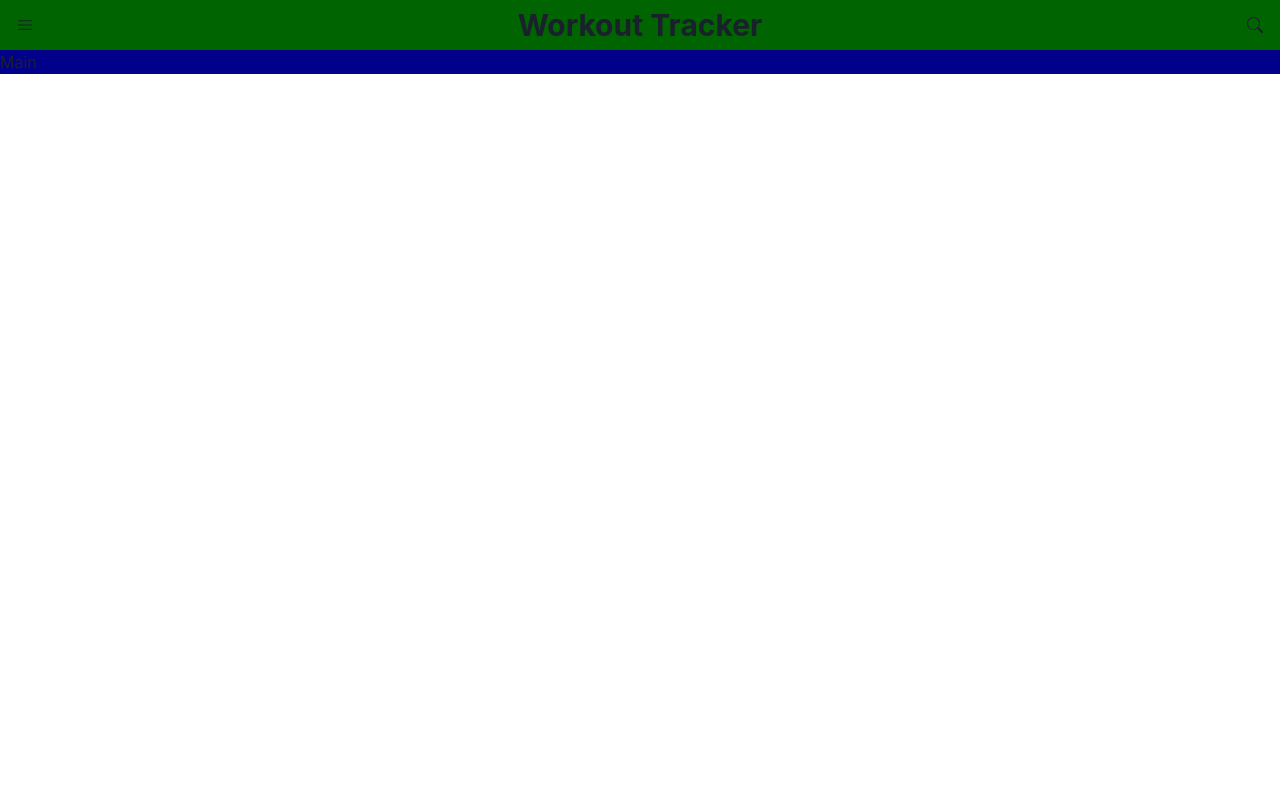
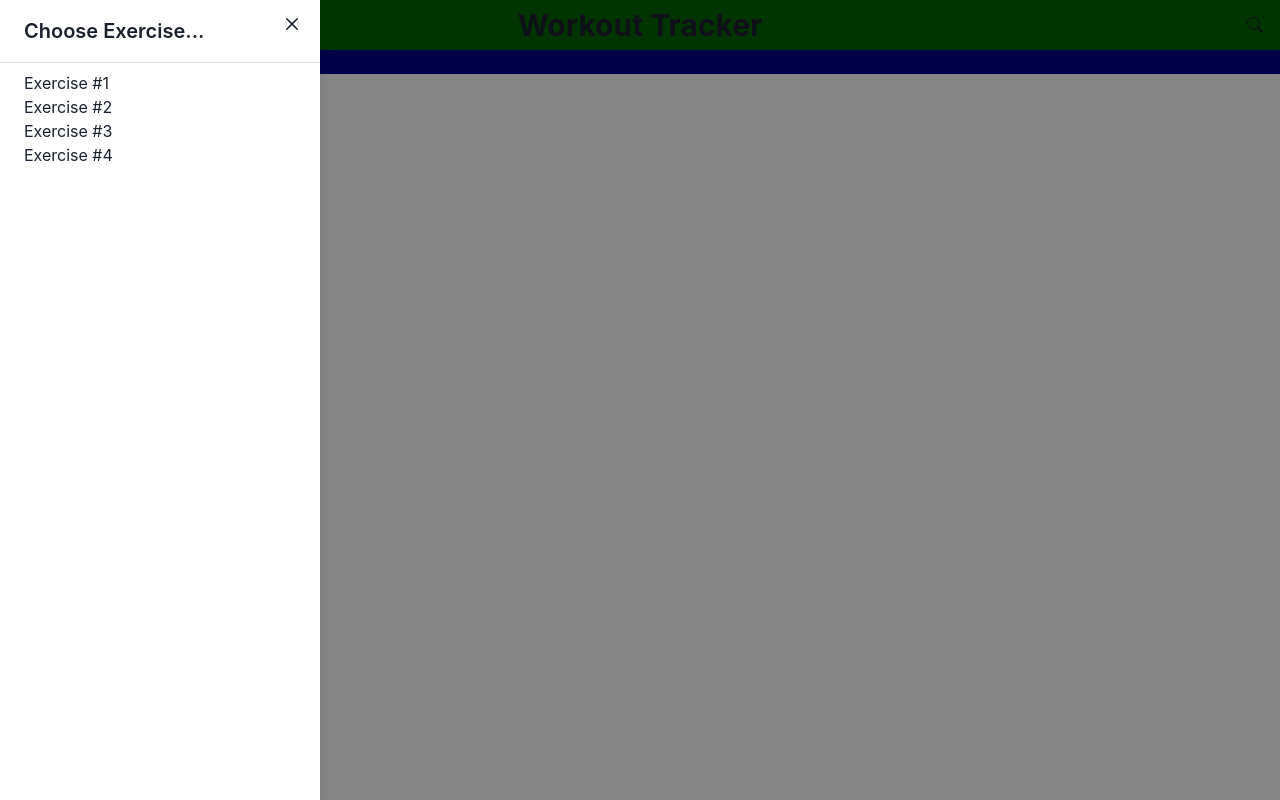
Before and after one commit to MarcinMN/workout-tracker, a React (Vite) app: page / in a window 1280 px wide. Both pictures are taken after a click on the button 25 px from the left and 25 px from the top of the page. Built offline with nearby package versions, Linux system fonts and the light colour scheme.

Commit message:
Added Drawer component for MenuButton

```diff
--- a/src/components/DrawerButton.tsx
+++ /dev/null
@@ -1,14 +0,0 @@
-import { IconButton } from "@chakra-ui/react";
-import { RxHamburgerMenu } from "react-icons/rx";
-
-const DrawerButton = () => {
-  return (
-    <IconButton
-      variant="ghost"
-      aria-label="Select Exercises"
-      icon={<RxHamburgerMenu />}
-    />
-  );
-};
-
-export default DrawerButton;
--- /dev/null
+++ b/src/components/MenuButton.tsx
@@ -0,0 +1,43 @@
+import {
+  Drawer,
+  DrawerBody,
+  DrawerCloseButton,
+  DrawerContent,
+  DrawerHeader,
+  DrawerOverlay,
+  IconButton,
+  useDisclosure,
+} from "@chakra-ui/react";
+import { RxHamburgerMenu } from "react-icons/rx";
+
+const MenuButton = () => {
+  const { isOpen, onOpen, onClose } = useDisclosure();
+
+  return (
+    <>
+      <IconButton
+        variant="ghost"
+        aria-label="Select Exercises"
+        icon={<RxHamburgerMenu />}
+        onClick={onOpen}
+      />
+      <Drawer isOpen={isOpen} placement="left" onClose={onClose}>
+        <DrawerOverlay />
+        <DrawerContent>
+          <DrawerCloseButton />
+          <DrawerHeader borderBottomWidth="1px">
+            Choose Exercise...
+          </DrawerHeader>
+          <DrawerBody>
+            <p>Exercise #1</p>
+            <p>Exercise #2</p>
+            <p>Exercise #3</p>
+            <p>Exercise #4</p>
+          </DrawerBody>
+        </DrawerContent>
+      </Drawer>
+    </>
+  );
+};
+
+export default MenuButton;
--- a/src/components/NavBar.tsx
+++ b/src/components/NavBar.tsx
@@ -1,11 +1,11 @@
 import { HStack, Heading } from "@chakra-ui/react";
-import DrawerButton from "./DrawerButton";
+import MenuButton from "./MenuButton";
 import SearchButton from "./SearchButton";
 
 const NavBar = () => {
   return (
     <HStack padding="5px" justifyContent="space-between">
-      <DrawerButton />
+      <MenuButton />
       <Heading size="lg">Workout Tracker</Heading>
       <SearchButton />
     </HStack>
```
